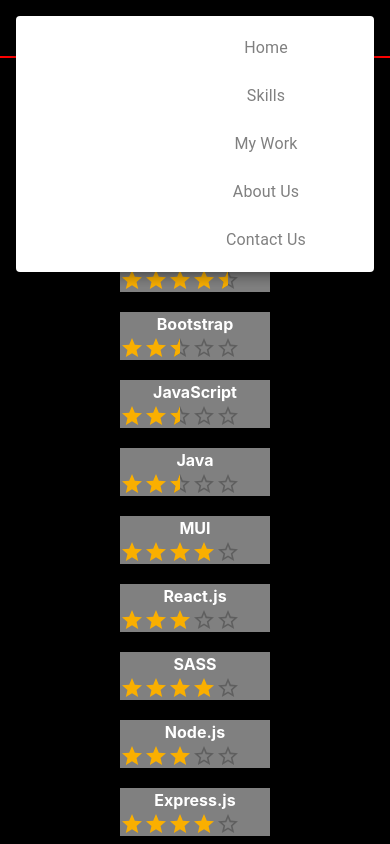
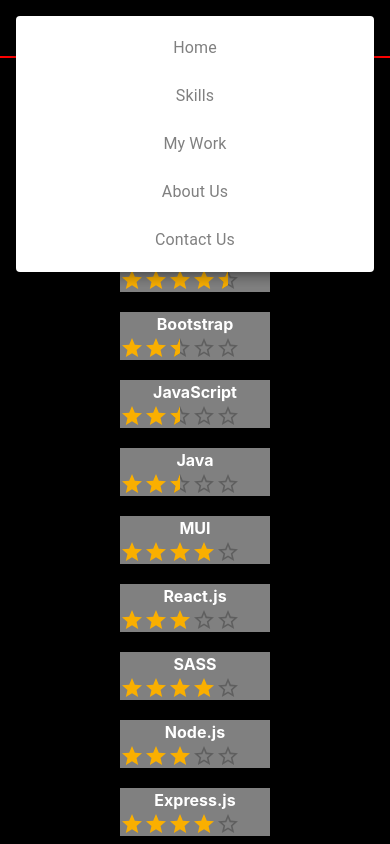
Before and after one commit to omsah84/4th-final-year-project-team, a React (Vite) app: page / in a window 390 px wide. Both pictures are taken after a click on the button "open menu". Shown: the top 844 px of the page. Built offline with nearby package versions, Linux system fonts and the light colour scheme.

Commit message:
editheader

```diff
--- a/src/component/AboutMe.jsx
+++ b/src/component/AboutMe.jsx
@@ -114,7 +114,6 @@
     height: 'fit-content',
     display: 'flex',
     justifyContent: 'space-around',
-    // margin: '15px',
     padding: '15px',
     gap: '10px',
     [theme.breakpoints.down('md')]: {
--- a/src/component/Header.jsx
+++ b/src/component/Header.jsx
@@ -74,10 +74,14 @@
               onClose={handleCloseNavMenu}
               sx={{
                 display: { xs: 'block', md: 'none', },
+                '& .MuiPaper-root': {
+                  width: '100%',
+                  textAlign: 'center',
+                },
               }}
             >
               {pages.map((page) => (
-                <MenuItem sx={{width:'500px',height:'auto',color:'gray' ,display: { xs: 'flex',justifyContent:'center' }}} key={page} onClick={handleCloseNavMenu}>
+                <MenuItem sx={{maxwidth:'500px',height:'auto',color:'gray' ,display: { xs: 'flex',justifyContent:'center' }}} key={page} onClick={handleCloseNavMenu}>
                   <Typography textAlign="center">{page}</Typography>
                 </MenuItem>
               ))}
```
